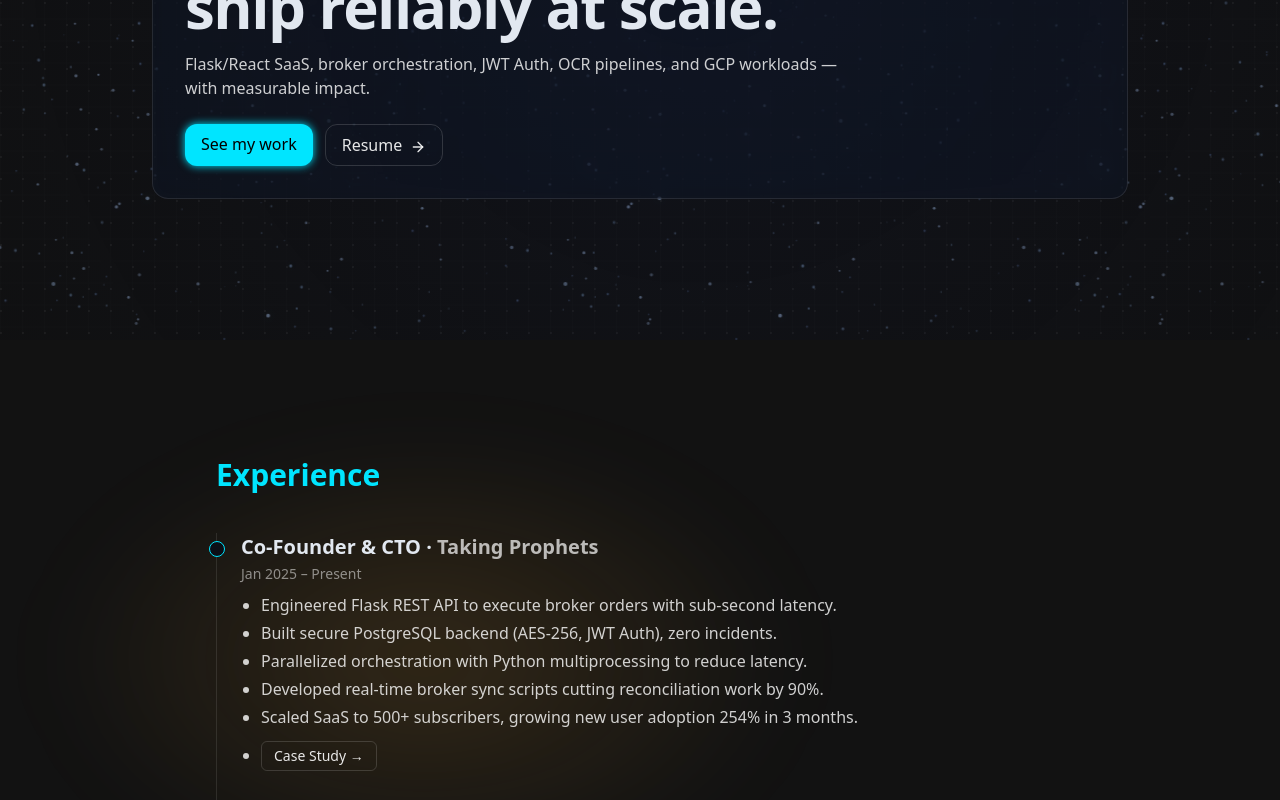
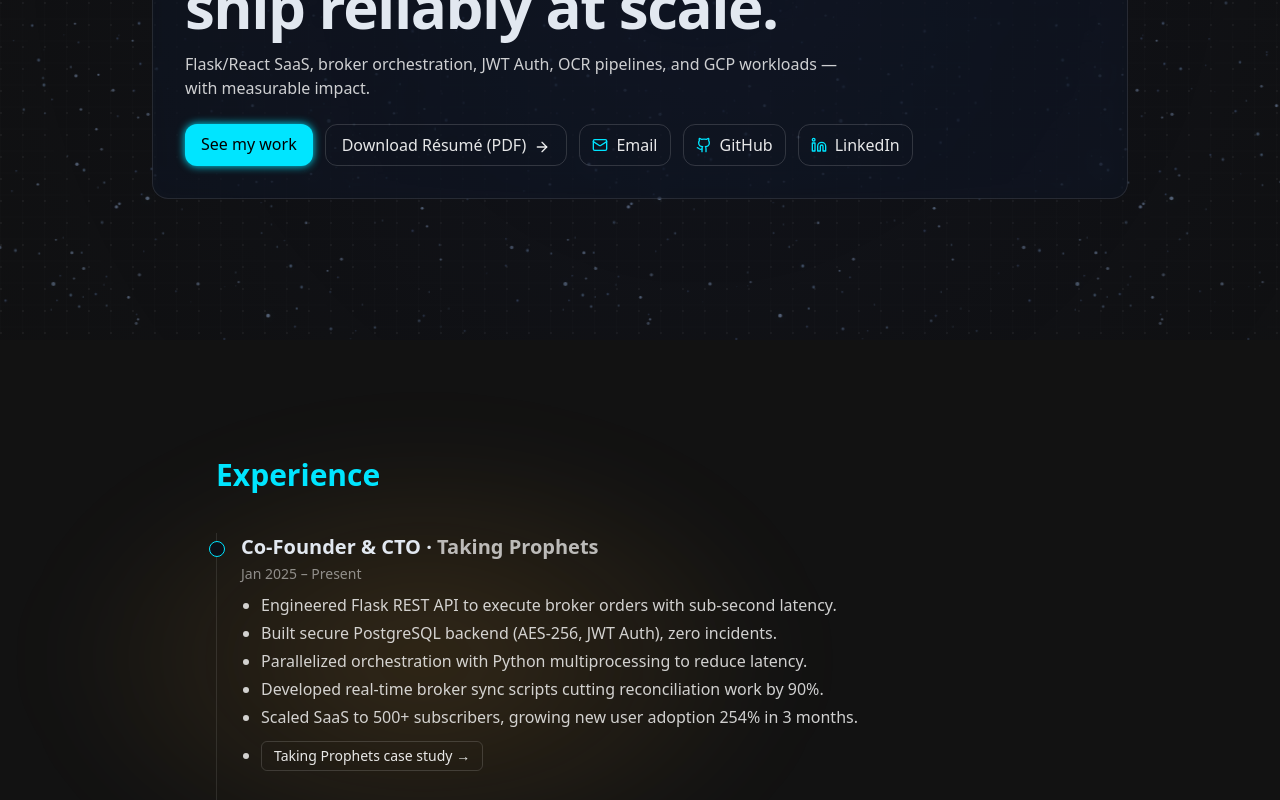
Before and after one commit to rpassaro/website, a Next.js app: page / in a window 1280 px wide. Shown: the part 460-1260 px from the top of the page. Built offline with nearby package versions, Linux system fonts and the light colour scheme.

Commit message:
Updated wording/cleaned up

```diff
--- a/src/app/page.tsx
+++ b/src/app/page.tsx
@@ -1,6 +1,6 @@
 "use client";
 import { motion } from "framer-motion";
-import { ArrowRight, Terminal } from "lucide-react";
+import { ArrowRight, Terminal, Mail, Github, Linkedin } from "lucide-react";
 import Link from "next/link";
 import Timeline from "@/components/Timeline";
 import Projects from "@/components/Projects";
@@ -30,19 +30,42 @@ export default function Page() {
             Flask/React SaaS, broker orchestration, JWT Auth, OCR pipelines, and
             GCP workloads — with measurable impact.
           </p>
-          <div className="mt-6 flex gap-3">
+          <div className="mt-6 flex flex-wrap gap-3">
             <a
-              href="#projects"
+              href="#experience"
               className="glow rounded-xl bg-[var(--accent)] px-4 py-2 font-medium text-black transition hover:opacity-90"
             >
               See my work
             </a>
-            <Link
-              href="/resume"
+            <a
+              href="/resume.pdf"
+              download
               className="rounded-xl border border-white/15 px-4 py-2 font-medium text-white/90 hover:border-white/25"
             >
-              Resume <ArrowRight className="ml-1 inline h-4 w-4" />
-            </Link>
+              Download Résumé (PDF) <ArrowRight className="ml-1 inline h-4 w-4" />
+            </a>
+            <a
+              href="mailto:passaroryan@gmail.com"
+              className="rounded-xl border border-white/15 px-3 py-2 text-white/90 hover:border-white/25 inline-flex items-center gap-2"
+            >
+              <Mail className="h-4 w-4 text-[var(--accent)]" /> Email
+            </a>
+            <a
+              href="https://github.com/rpassaro/website"
+              target="_blank"
+              rel="noopener noreferrer"
+              className="rounded-xl border border-white/15 px-3 py-2 text-white/90 hover:border-white/25 inline-flex items-center gap-2"
+            >
+              <Github className="h-4 w-4 text-[var(--accent)]" /> GitHub
+            </a>
+            <a
+              href="https://www.linkedin.com/in/ryan-passaro/"
+              target="_blank"
+              rel="noopener noreferrer"
+              className="rounded-xl border border-white/15 px-3 py-2 text-white/90 hover:border-white/25 inline-flex items-center gap-2"
+            >
+              <Linkedin className="h-4 w-4 text-[var(--accent)]" /> LinkedIn
+            </a>
           </div>
         </motion.div>
       </section>
--- a/src/app/quiver/page.tsx
+++ b/src/app/quiver/page.tsx
@@ -7,7 +7,7 @@ export default function QuiverPage() {
                 <div>
                     <h2 className="text-xl font-semibold text-white">TL;DR</h2>
                     <p className="mt-2">
-                        Re-architected an OCR pipeline for SEC-compliant government trade filings. Achieved higher accuracy and lower latency via preprocessing, layout-aware parsing, and scalable workers on [GCP/AWS], delivering [~4×] throughput and [–30%] median latency.
+                        Re-architected an OCR pipeline for SEC-compliant government trade filings. Achieved higher accuracy and lower latency via preprocessing, layout-aware parsing, and scalable workers on GCP, delivering 4× throughput and –30% median latency.
                     </p>
                 </div>
 
@@ -32,9 +32,9 @@ export default function QuiverPage() {
                     <ul className="mt-2 list-disc space-y-2 pl-5">
                         <li>Preprocessing: de-skew, denoise, adaptive thresholding; dynamic DPI upscaling for small glyphs.</li>
                         <li>Layout detection: page segmentation to route pages to table vs text parsers.</li>
-                        <li>Hybrid OCR: combine a fast general OCR engine with a table-aware extractor; fall back for low-confidence spans.</li>
+                        <li>Hybrid OCR: combine Tesseract for general text with a table-aware extractor; fall back for low-confidence spans.</li>
                         <li>Parallelism: split PDFs into pages → distribute across workers; work stealing to avoid long-PDF starvation.</li>
-                        <li>Confidence-driven post-processing: only re-run expensive passes when below [threshold].</li>
+                        <li>Confidence-driven post-processing: only re-run expensive passes when below a defined confidence threshold.</li>
                         <li>Observability: per-page accuracy, latency histograms, tail-latency alarms.</li>
                     </ul>
                 </div>
@@ -42,15 +42,15 @@ export default function QuiverPage() {
                 <div>
                     <h2 className="text-xl font-semibold text-white">Results</h2>
                     <ul className="mt-2 list-disc space-y-2 pl-5">
-                        <li>Accuracy: Increased accuracy by over 92% .</li>
-                        <li>Latency: Increased speed of processing by over 3x.</li>
+                        <li>Accuracy: 95%+ extraction accuracy.</li>
+                        <li>Latency: 3× faster end-to-end processing.</li>
                     </ul>
                 </div>
 
                 <div>
                     <h2 className="text-xl font-semibold text-white">Key Decisions</h2>
                     <ul className="mt-2 list-disc space-y-2 pl-5">
-                        <li>Google Cloud Processing - Faster transactional speeds with far greater accuracy versus Tesseract.</li>
+                        <li>Google Cloud Processing - Faster transactional speeds and higher OCR quality; augmented by Tesseract where beneficial.</li>
                         <li>Schema-first extraction (typed fields, validators) → fewer downstream corrections.</li>
                     </ul>
                 </div>
@@ -65,7 +65,7 @@ export default function QuiverPage() {
 
                 <div>
                     <h2 className="text-xl font-semibold text-white">Stack</h2>
-                    <p className="mt-2">Python, GCP OCR Reader, SQL Database</p>
+                    <p className="mt-2">Python, GCP Vision/OCR, Tesseract, SQL Database</p>
                 </div>
             </div>
         </section>
--- a/src/app/takingprophets/page.tsx
+++ b/src/app/takingprophets/page.tsx
@@ -65,8 +65,8 @@ export default function TakingProphetsPage() {
                 <div>
                     <h2 className="text-xl font-semibold text-white">Results</h2>
                     <ul className="mt-2 list-disc space-y-2 pl-5">
-                        <li>Latency: p50 [~.8s], p95 [~2s]. Uptime: &gt;99%</li>
-                        <li>User impact: 16 connected accounts, 100% satisfaction rate;</li>
+                        <li>Latency: &lt;1s p50, ~2s p95; Uptime: 99%+</li>
+                        <li>Users: 16 connected accounts</li>
                     </ul>
                 </div>
 
--- a/src/components/Footer.tsx
+++ b/src/components/Footer.tsx
@@ -10,7 +10,7 @@ export default function Footer() {
                 </span>
                 <div className="flex gap-4">
                     <a
-                        href="https://github.com/rpassaro/website"
+                        href="https://github.com/rpassaro"
                         target="_blank"
                         rel="noopener noreferrer"
                         className="text-white/70 transition hover:text-[var(--accent)] hover:drop-shadow-[0_0_6px_var(--accent)]"
--- a/src/components/Header.tsx
+++ b/src/components/Header.tsx
@@ -14,7 +14,7 @@ export default function Header() {
                         <Mail className="h-5 w-5" />
                     </a>
                     <a
-                        href="https://github.com/rpassaro/website"
+                        href="https://github.com/rpassaro"
                         target="_blank"
                         rel="noopener noreferrer"
                         className="text-white/70 transition hover:text-[var(--accent)] hover:drop-shadow-[0_0_6px_var(--accent)]"
--- a/src/components/Timeline.tsx
+++ b/src/components/Timeline.tsx
@@ -39,7 +39,7 @@ const items = [
 
 export default function Timeline() {
     return (
-        <section className="mx-auto max-w-4xl px-6 py-16">
+        <section id="experience" className="mx-auto max-w-4xl px-6 py-16">
             <h2 className="mb-10 text-3xl font-bold text-[var(--accent)]">Experience</h2>
             <div className="relative border-l border-white/10">
                 {items.map((item, i) => (
@@ -66,7 +66,7 @@ export default function Timeline() {
                                         href="/takingprophets"
                                         className="mt-2 inline-block rounded-md border border-white/15 px-3 py-1 text-sm text-white/90 hover:border-[var(--accent)] hover:text-[var(--accent)]"
                                     >
-                                        Case Study →
+                                        Taking Prophets case study →
                                     </a>
                                 </li>
                             )}
@@ -76,7 +76,7 @@ export default function Timeline() {
                                         href="/archaide"
                                         className="mt-2 inline-block rounded-md border border-white/15 px-3 py-1 text-sm text-white/90 hover:border-[var(--accent)] hover:text-[var(--accent)]"
                                     >
-                                        Case Study →
+                                        Archaide case study →
                                     </a>
                                 </li>
                             )}
@@ -86,7 +86,7 @@ export default function Timeline() {
                                         href="/quiver"
                                         className="mt-2 inline-block rounded-md border border-white/15 px-3 py-1 text-sm text-white/90 hover:border-[var(--accent)] hover:text-[var(--accent)]"
                                     >
-                                        Case Study →
+                                        Quiver case study →
                                     </a>
                                 </li>
                             )}
```
